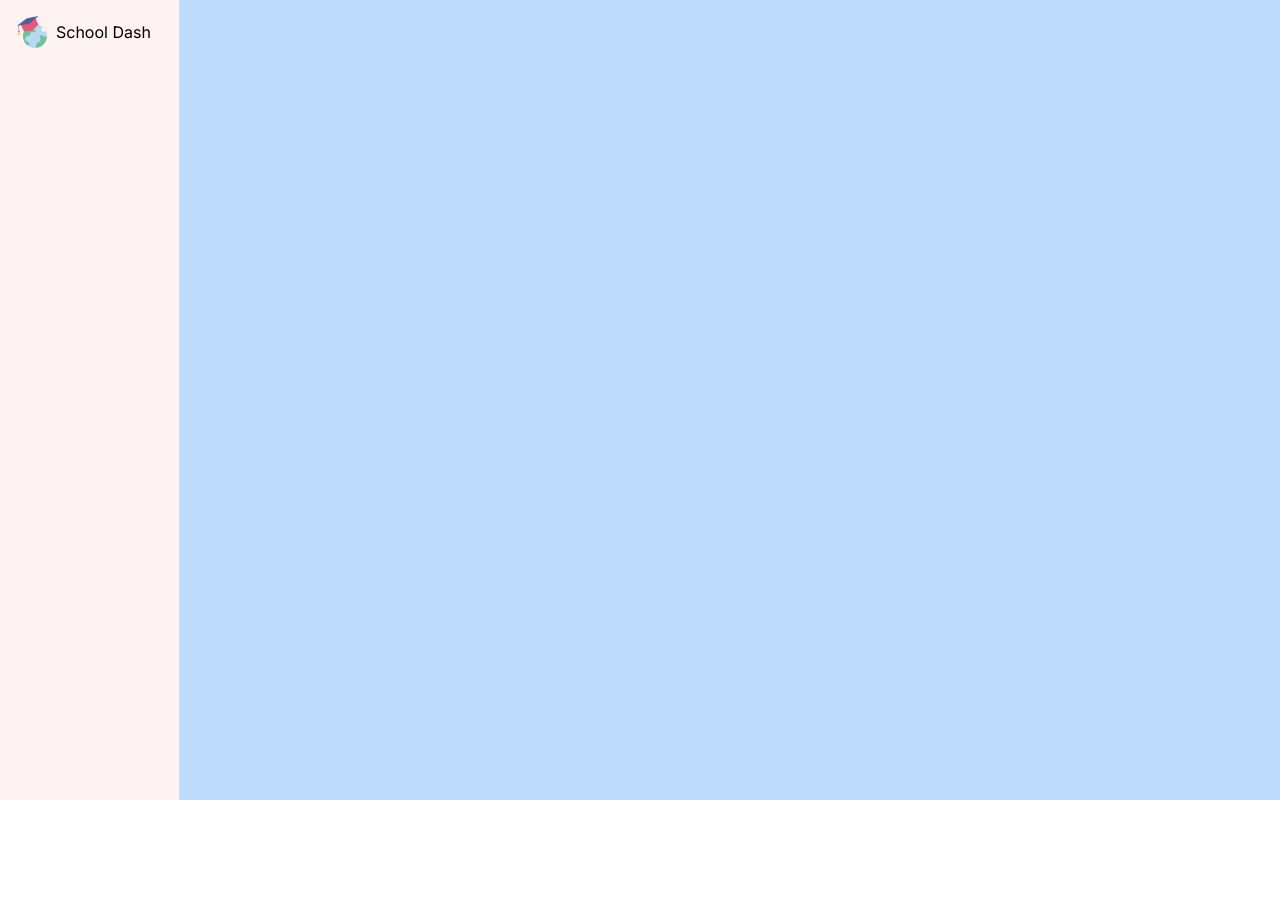
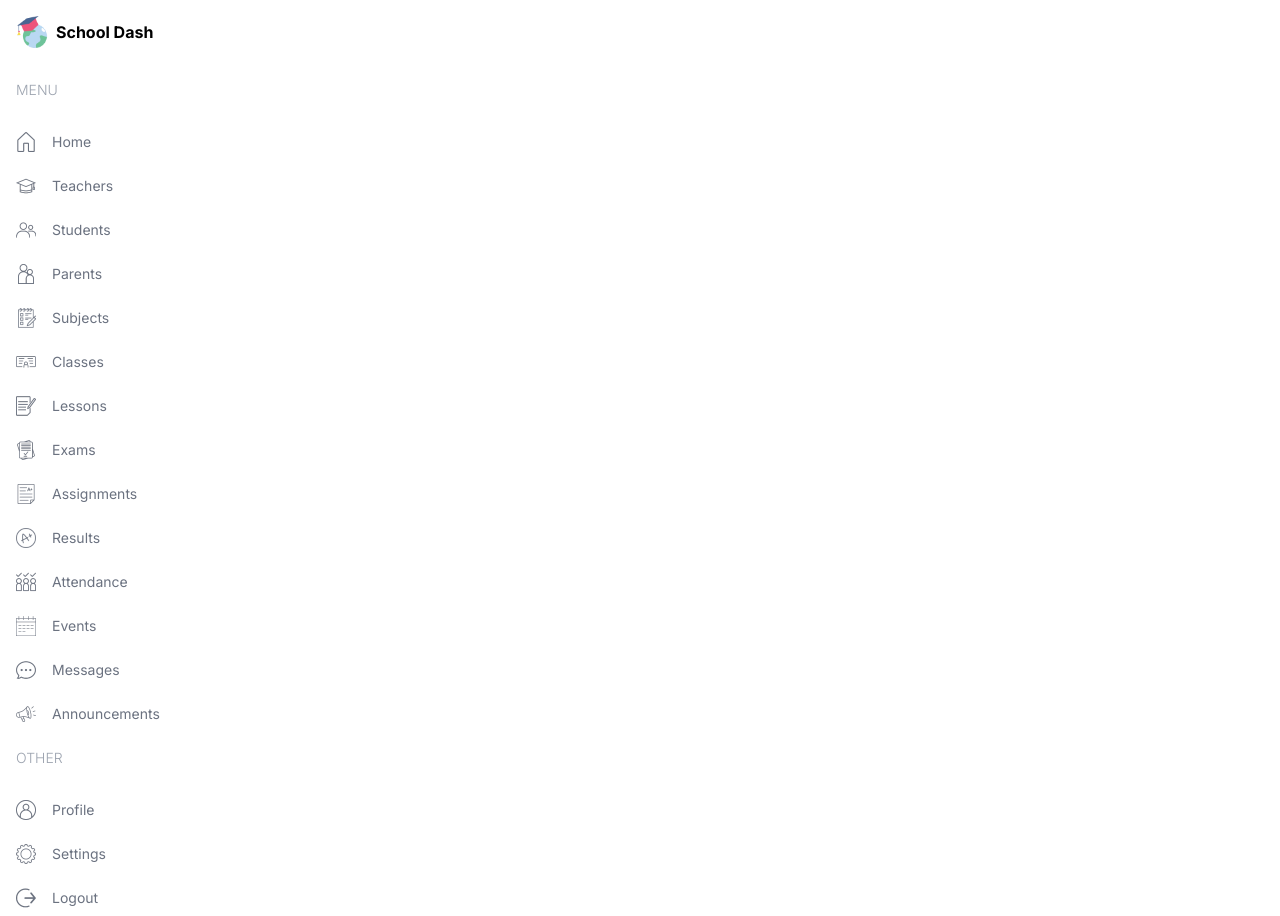
Before and after one commit to Ma7moudxG/school-dashboard, a Next.js app: page /admin in a window 1280 px wide. Before the commit the page ends 800 px from the top, so only its background shows below. Built offline with nearby package versions, Linux system fonts and the light colour scheme.

Commit message:
left menu

```diff
--- a/src/app/(dashboard)/layout.tsx
+++ b/src/app/(dashboard)/layout.tsx
@@ -1,3 +1,4 @@
+import Menu from "@/components/Menu";
 import Image from "next/image";
 import Link from "next/link";
 
@@ -8,7 +9,7 @@ export default function DashboardLayout({
 }>) {
   return (
     <div className="h-screen flex">
-      <div className="w-[14%] md:w-[8%] lg:w-[16%] xl:w-[14%] bg-red-50 p-4">
+      <div className="w-[14%] md:w-[8%] lg:w-[16%] xl:w-[14%] p-4">
         <Link href="/" className="flex items-center justify-center lg:justify-start gap-2">
           <Image
             src="/logo.png"
@@ -16,10 +17,11 @@ export default function DashboardLayout({
             height={32}
             width={32}
           />
-          <span className="hidden lg:block">School Dash</span>
+          <span className="hidden lg:block font-bold text-sm xl:text-base">School Dash</span>
         </Link>
+        <Menu />
       </div>
-      <div className="w-[86%] md:w-[92%] lg:w-[84%] xl:w-[86%] bg-blue-200"></div>
+      <div className="w-[86%] md:w-[92%] lg:w-[84%] xl:w-[86%]"></div>
     </div>
   );
 }
--- a/src/components/Menu.tsx
+++ b/src/components/Menu.tsx
@@ -1,3 +1,6 @@
+import Image from "next/image";
+import Link from "next/link";
+
 const menuItems = [
   {
     title: "MENU",
@@ -112,3 +115,28 @@ const menuItems = [
     ],
   },
 ];
+
+const Menu = () => {
+  return (
+    <div className="mt-4 text-sm">
+      {menuItems.map(item => (
+        <div className="flex flex-col gap-2" key={item.title}>
+          <span className="hidden lg:block text-gray-400 font-light my-4">{item.title}</span>
+          {item.items.map( i => (
+            <Link href={i.href} key={i.label} className="flex items-center justify-center lg:justify-start gap-4 text-gray-500 py-2">
+              <Image
+                src={i.icon}
+                alt={i.label}
+                width={20}
+                height={20}
+              />
+              <span className="hidden lg:block">{i.label}</span>
+            </Link>
+          ))}
+        </div>
+      ))}
+    </div>
+  )
+}
+
+export default Menu
```
